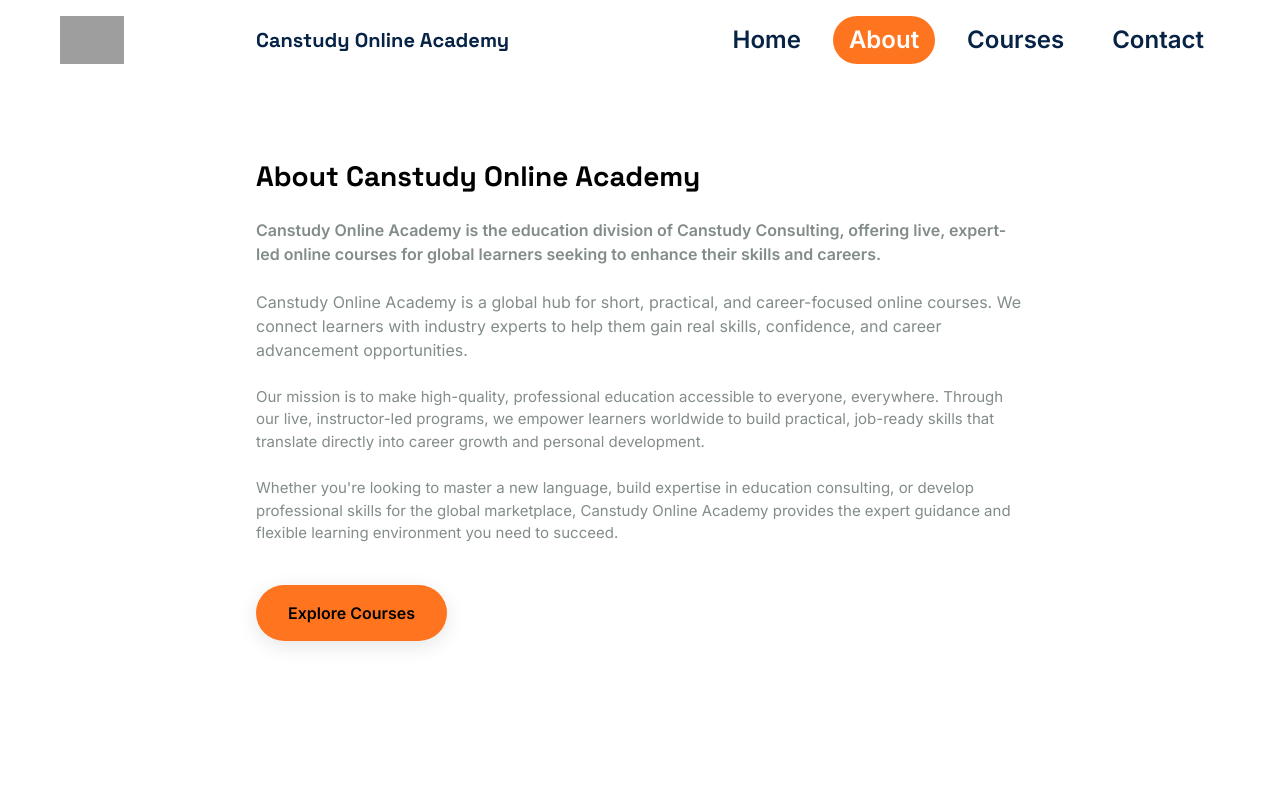
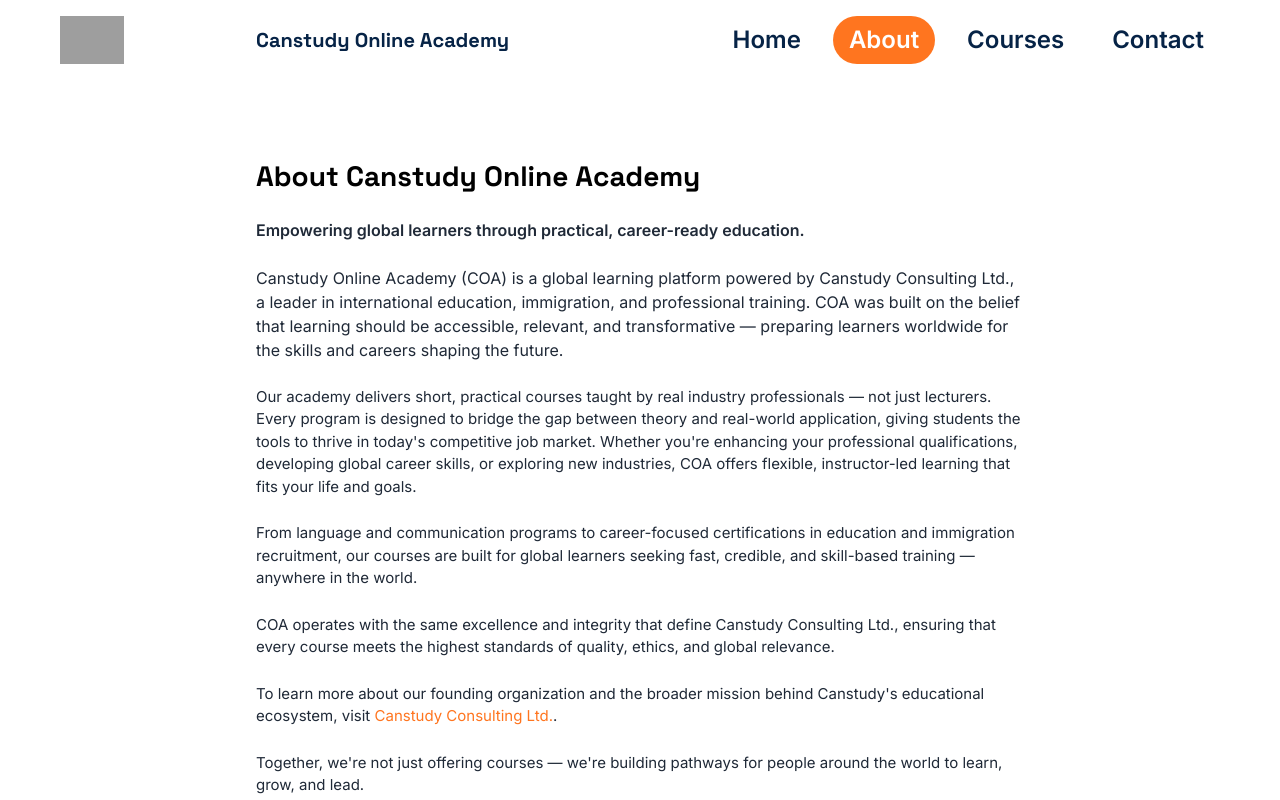
Before and after one commit to Alajuwon7/CanstudyOnlineAcademy, a Next.js app: page /about in a window 1280 px wide. Shown: the top 800 px of the page. Built offline with nearby package versions, Linux system fonts and the light colour scheme; no server answers; grey boxes are pictures that could not be loaded.

Commit message:
added thumbnails

```diff
--- a/src/app/(public)/about/page.tsx
+++ b/src/app/(public)/about/page.tsx
@@ -71,17 +71,30 @@ export default function AboutPage() {
             About Canstudy Online Academy
           </h1>
           <div className="prose max-w-none space-y-6">
-            <p className="text-body-lg text-text-secondary font-semibold">
-              Canstudy Online Academy is the education division of Canstudy Consulting, offering live, expert-led online courses for global learners seeking to enhance their skills and careers.
+            <p className="text-body-lg text-gray-800 font-semibold">
+              Empowering global learners through practical, career-ready education.
             </p>
-            <p className="text-body-lg text-text-secondary">
-              Canstudy Online Academy is a global hub for short, practical, and career-focused online courses. We connect learners with industry experts to help them gain real skills, confidence, and career advancement opportunities.
+            <p className="text-body-lg text-gray-800">
+              Canstudy Online Academy (COA) is a global learning platform powered by Canstudy Consulting Ltd., a leader in international education, immigration, and professional training. COA was built on the belief that learning should be accessible, relevant, and transformative — preparing learners worldwide for the skills and careers shaping the future.
             </p>
-            <p className="text-body-md text-text-secondary">
-              Our mission is to make high-quality, professional education accessible to everyone, everywhere. Through our live, instructor-led programs, we empower learners worldwide to build practical, job-ready skills that translate directly into career growth and personal development.
+            <p className="text-body-md text-gray-800">
+              Our academy delivers short, practical courses taught by real industry professionals — not just lecturers. Every program is designed to bridge the gap between theory and real-world application, giving students the tools to thrive in today's competitive job market. Whether you're enhancing your professional qualifications, developing global career skills, or exploring new industries, COA offers flexible, instructor-led learning that fits your life and goals.
             </p>
-            <p className="text-body-md text-text-secondary">
-              Whether you're looking to master a new language, build expertise in education consulting, or develop professional skills for the global marketplace, Canstudy Online Academy provides the expert guidance and flexible learning environment you need to succeed.
+            <p className="text-body-md text-gray-800">
+              From language and communication programs to career-focused certifications in education and immigration recruitment, our courses are built for global learners seeking fast, credible, and skill-based training — anywhere in the world.
+            </p>
+            <p className="text-body-md text-gray-800">
+              COA operates with the same excellence and integrity that define Canstudy Consulting Ltd., ensuring that every course meets the highest standards of quality, ethics, and global relevance.
+            </p>
+            <p className="text-body-md text-gray-800">
+              To learn more about our founding organization and the broader mission behind Canstudy's educational ecosystem, visit{' '}
+              <Link href="https://canstudyconsult.com" target="_blank" rel="noopener noreferrer" className="text-accent hover:underline">
+                Canstudy Consulting Ltd.
+              </Link>
+              .
+            </p>
+            <p className="text-body-md text-gray-800">
+              Together, we're not just offering courses — we're building pathways for people around the world to learn, grow, and lead.
             </p>
             <div className="pt-4">
               <Link href="/courses">
--- a/src/components/course/CourseSidebar/CourseSidebar.tsx
+++ b/src/components/course/CourseSidebar/CourseSidebar.tsx
@@ -35,7 +35,21 @@ export const CourseSidebar: React.FC<CourseSidebarProps> = ({ course }) => {
       {/* Video Thumbnail */}
       <Card variant="sidebar" className="p-0 overflow-hidden bg-gray-100 rounded-md">
         <div className="relative h-[220px] w-full">
-          {course.videoThumbnail ? (
+          {course.id === '1' ? (
+            <Image
+              src="https://img.youtube.com/vi/zLJCJQI1lVU/hqdefault.jpg"
+              alt={`${course.title} – Course overview video`}
+              fill
+              className="object-cover"
+            />
+          ) : course.id === '3' ? (
+            <Image
+              src="https://res.cloudinary.com/kingaat7/image/upload/v1769526126/3_p0g65t.png"
+              alt={`${course.title} – Course overview video`}
+              fill
+              className="object-cover"
+            />
+          ) : course.videoThumbnail ? (
             <Image
               src={course.videoThumbnail}
               alt={course.title}
@@ -46,9 +60,19 @@ export const CourseSidebar: React.FC<CourseSidebarProps> = ({ course }) => {
             <div className="w-full h-full bg-gray-200" />
           )}
           <div className="absolute inset-0 flex items-center justify-center bg-black/20">
-            <button className="w-[70px] h-[70px] rounded-full bg-white flex items-center justify-center hover:bg-white/90 transition-colors shadow-lg">
+            <a
+              href={
+                course.id === '3'
+                  ? 'https://canstudyconsultcom-my.sharepoint.com/personal/info_canstudyconsult_com/_layouts/15/stream.aspx?id=%2Fpersonal%2Finfo%5Fcanstudyconsult%5Fcom%2FDocuments%2FCanstudy%20Consulting%2FC%2E%20CANSTUDY%20ONLINE%20ACADEMY%2FImmigration%20Recruitment%20%26%20Support%20Specialist%2FDemo%20Class%20%2D%20Jan%2E%2020th%202026%2Emp4&ga=1&referrer=StreamWebApp%2EWeb&referrerScenario=AddressBarCopied%2Eview%2E72b94426%2D5e44%2D4f50%2Da046%2D2076b711d94a'
+                  : 'https://youtu.be/zLJCJQI1lVU'
+              }
+              target="_blank"
+              rel="noopener noreferrer"
+              aria-label="Play course overview video"
+              className="w-[70px] h-[70px] rounded-full bg-white flex items-center justify-center hover:bg-white/90 transition-colors shadow-lg"
+            >
               <FiPlay className="text-primary text-xl ml-1" />
-            </button>
+            </a>
           </div>
         </div>
 
```
